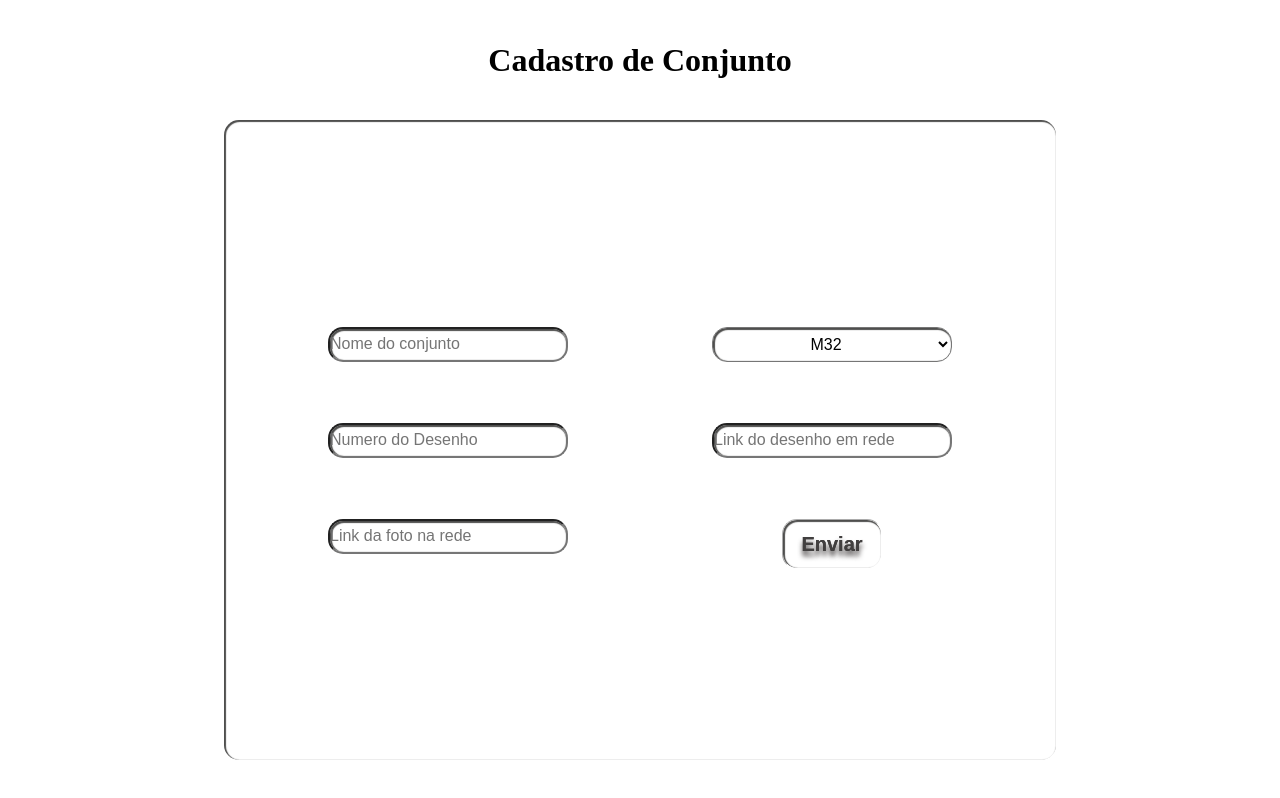
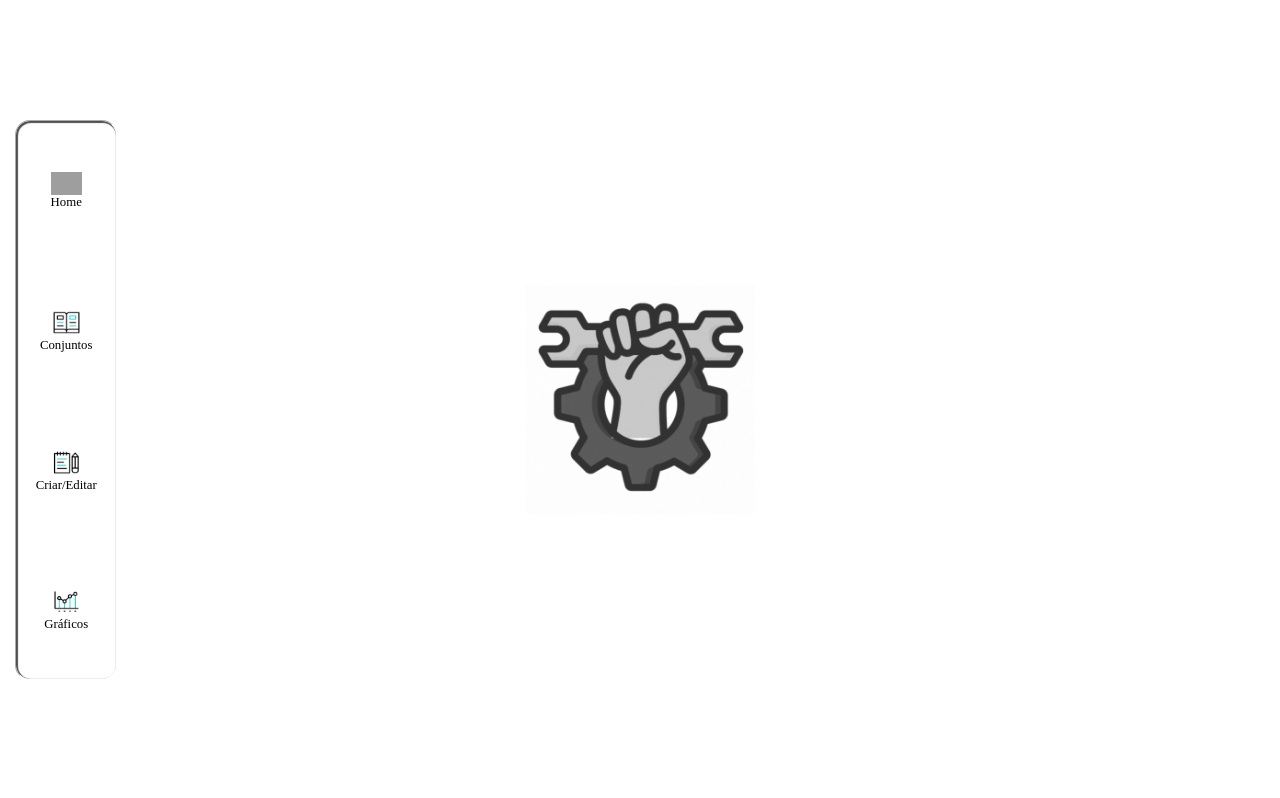
Before and after one commit to FabricioMSilva/ProjectGR, a Next.js app: page / in a window 1280 px wide. Built offline with nearby package versions, Linux system fonts and the light colour scheme; grey boxes are pictures that could not be loaded.

Commit message:
Update index.tsx

```diff
--- a/pages/index.tsx
+++ b/pages/index.tsx
@@ -1,8 +1,6 @@
 import api from './api/ListaConjuntos.json'
 import styles from '../styles/Home.module.css'
-import Card from '../components/cadastro'
-
-import Menu from '../components/Menu'
+import PaginaInicial from '../pages/PaginaInicial'
 export async function getStaticProps() {
   //   const data = await fetch('https://sheetdb.io/api/v1/vrryyqg2sfdor')
   //   const todos = await data.json()
@@ -13,13 +11,13 @@ export async function getStaticProps() {
 }
 
 
-export default function Home({ todos }: { todos: any }) {
+export default function Home() {
 
   return (
     <div className={styles.Home}>
 
       <div className={styles.Card}>
-        <Card todos={todos} />
+        <PaginaInicial />
       </div>
 
     </div>
```
